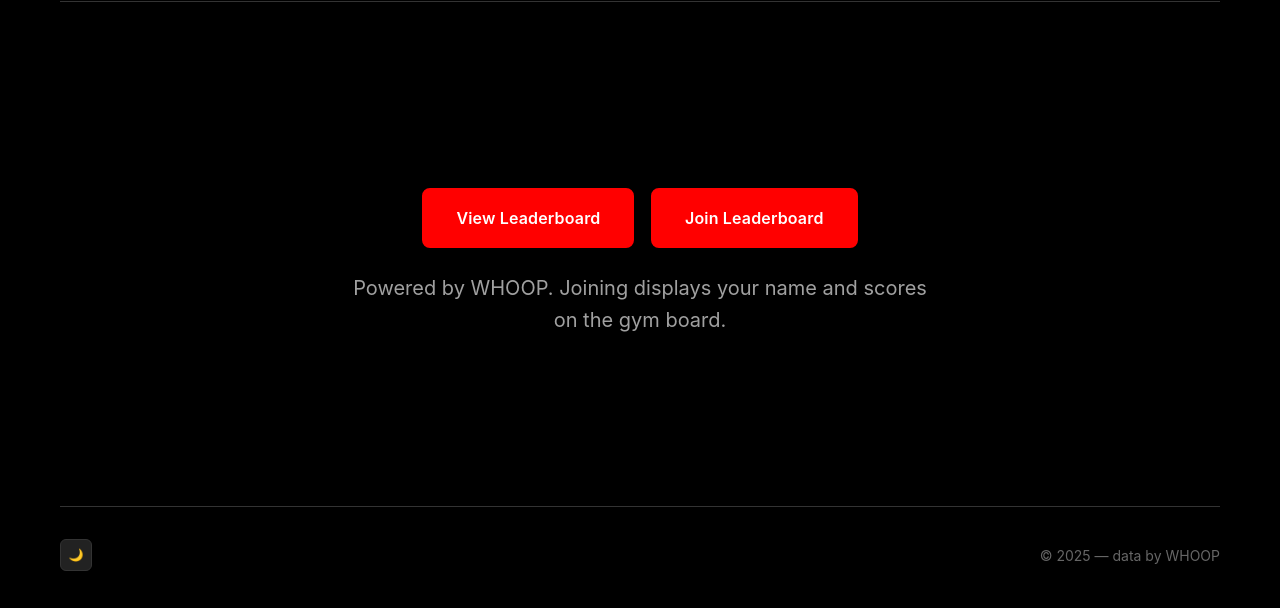
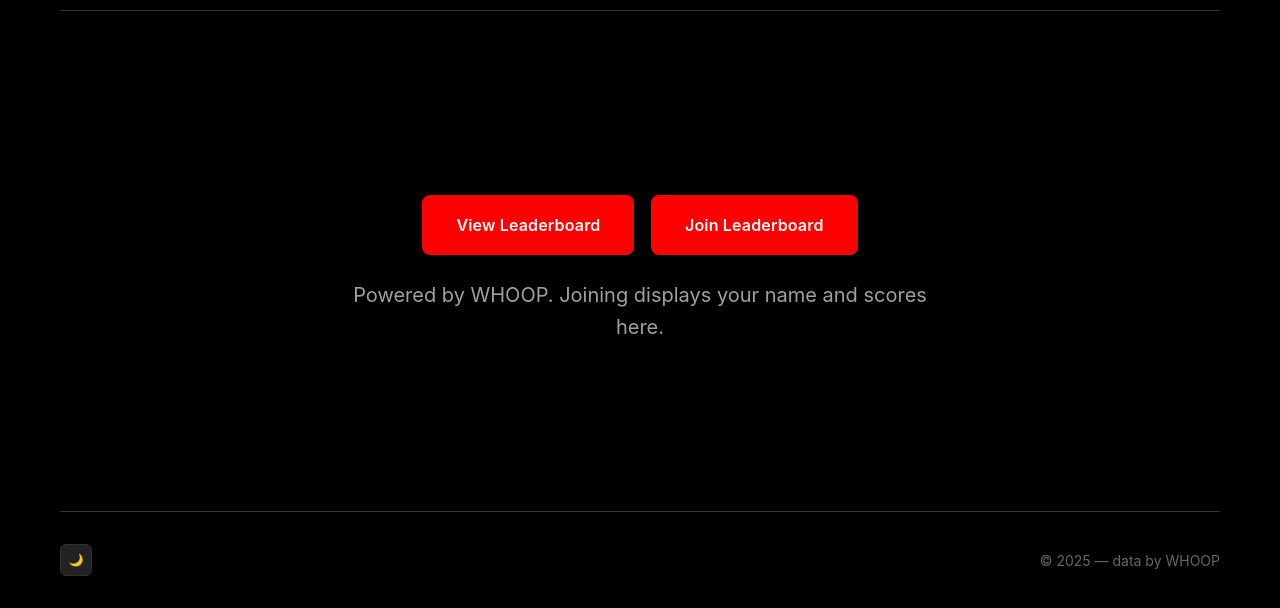
Before and after one commit to sampropis/heroes-whoop, a website with bundled scripts: page public/index.html in a window 1280 px wide. Shown: the part 197-805 px from the top of the page. Built offline with nearby package versions, Linux system fonts and the light colour scheme.

Commit message:
fix spacing

```diff
--- a/public/index.html
+++ b/public/index.html
@@ -7,6 +7,8 @@
     <link rel="stylesheet" href="styles.css">
     <style>
       header.header h1 { font-size: 36px; }
+      /* Center the header contents (logo + subtitle) */
+      header.header .logo { display: flex; flex-direction: column; align-items: center; justify-content: center; text-align: center; gap: 6px; margin: 0 auto; }
       .header-date { font-size: 16px; color: #fff; }
       .btn { background: #222; color: #fff; padding: 6px 10px; border-radius: 6px; border: 1px solid #333; cursor: pointer; font-size: 12px; }
       .btn.btn-icon { width: 32px; height: 32px; display: inline-flex; align-items: center; justify-content: center; padding: 0; }
@@ -33,7 +35,7 @@
                     <a href="/leaderboard" class="cta-button">View Leaderboard</a>
                     <a href="/join" class="cta-button" style="margin-left:12px;">Join Leaderboard</a>
                     <p class="disclaimer">
-                        Powered by WHOOP. Joining displays your name and scores on the gym board.
+                        Powered by WHOOP. Joining displays your name and scores here.
                     </p>
                 </div>
             </section>
```
Also changed, not shown: public/leaderboard.html (+2 -0 lines).
